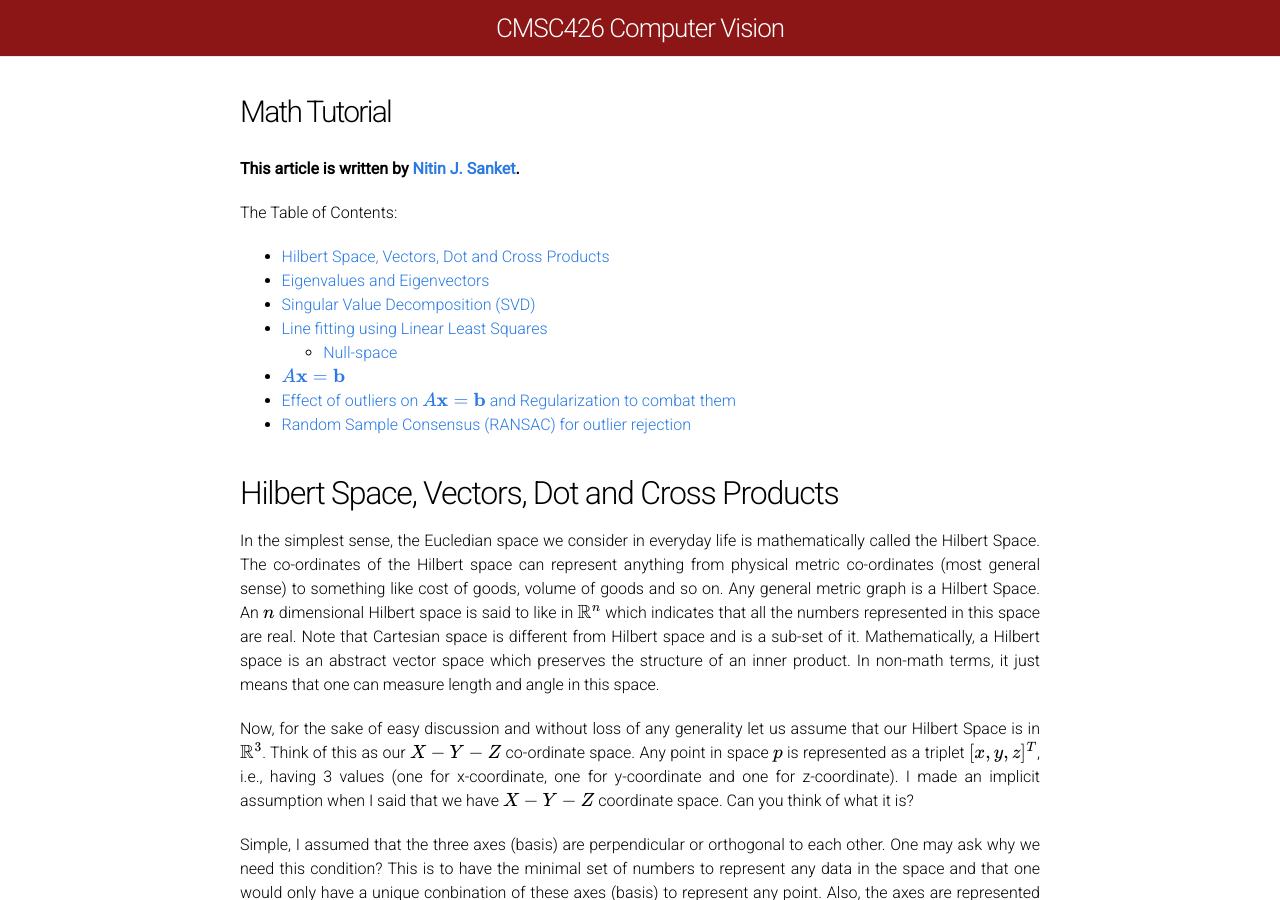
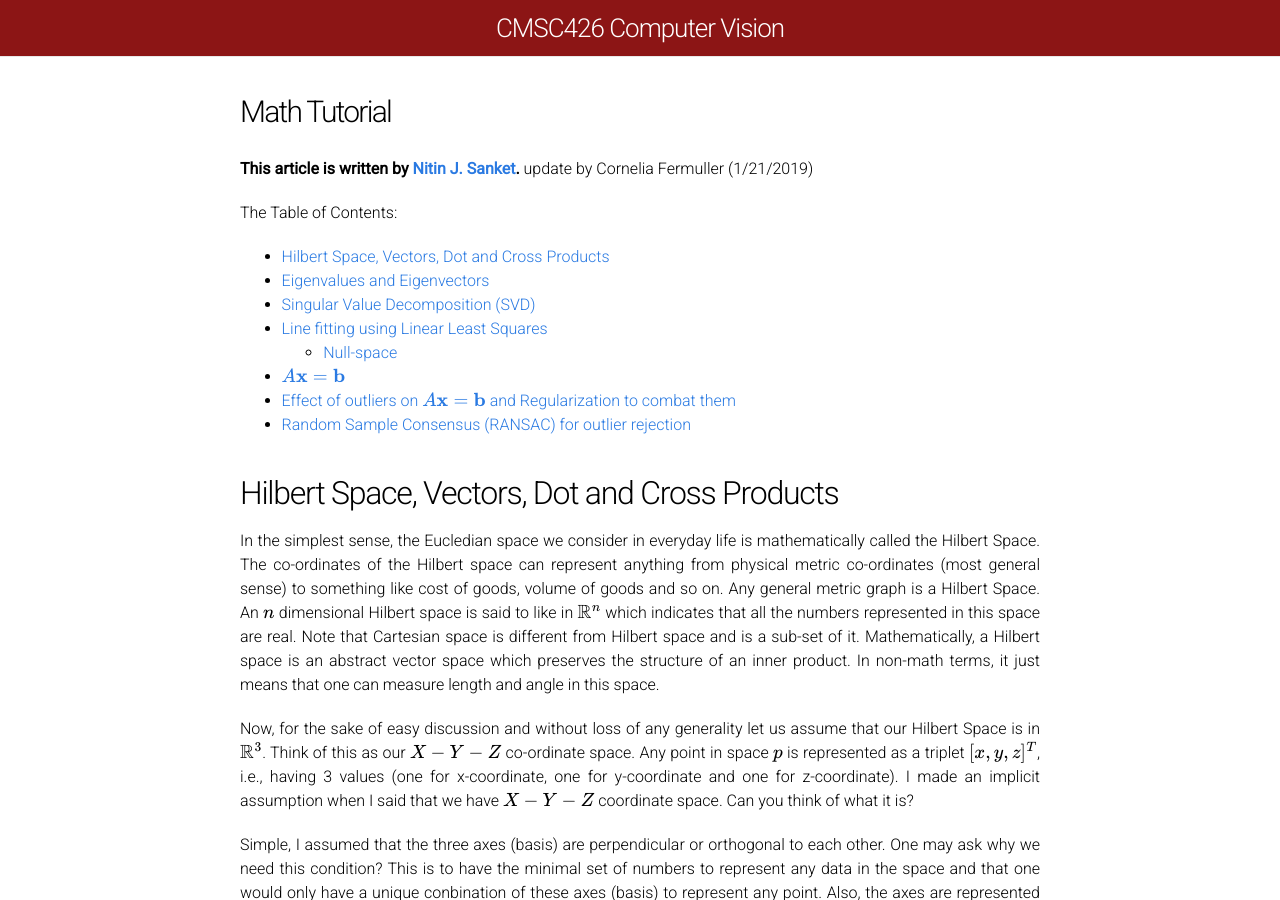
Before and after one commit to cmsc426spring2019/cmsc426spring2019.github.io, a Jekyll site: the page built from math-tutorial.md, in a window 1280 px wide and 900 px high. Built offline with Jekyll 4.4.1, drawn with Linux system fonts in a browser that asks for light colours; formulas are drawn with MathJax 3.

Commit message:
Update math-tutorial.md

```diff
--- a/math-tutorial.md
+++ b/math-tutorial.md
@@ -4,6 +4,7 @@ title: Math Tutorial
 permalink: /math-tutorial/
 ---
 **This article is written by [Nitin J. Sanket](http://nitinjsanket.github.io).**
+update by Cornelia Fermuller (1/21/2019)
 
 The Table of Contents:
 
```
